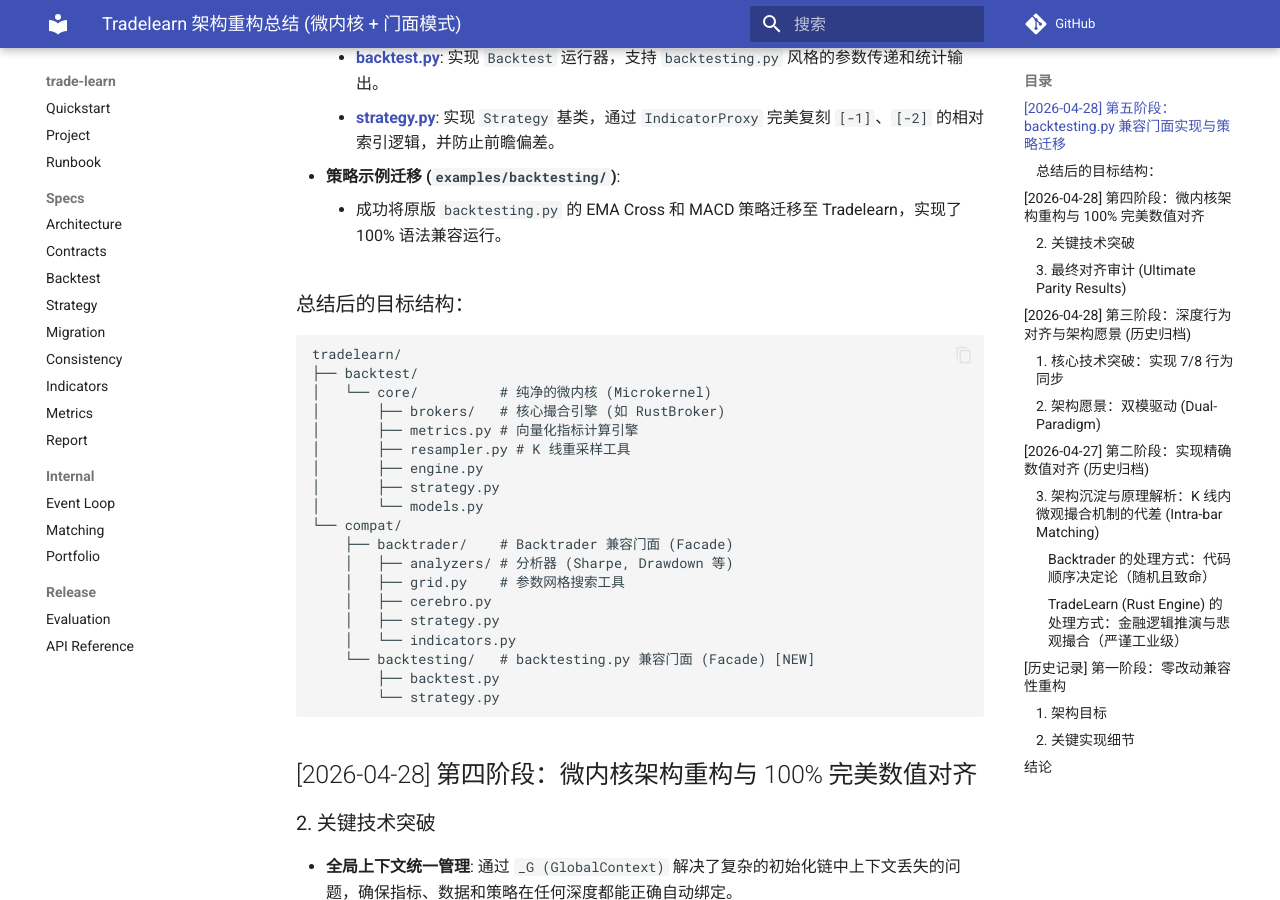
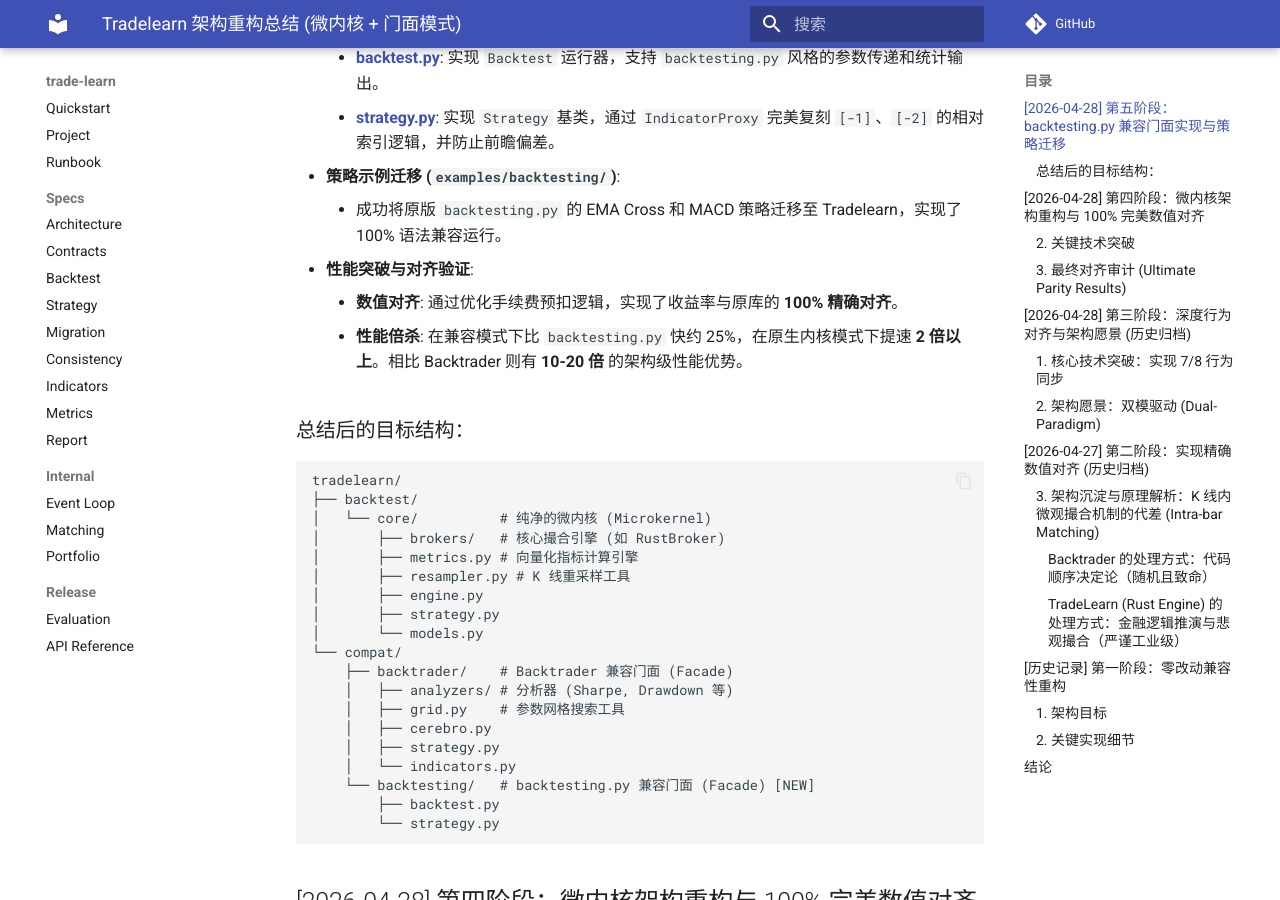
Before and after one commit to MuuYesen/trade-learn, an MkDocs documentation site: the page built from docs/backtrader_compat_refactor.md, in a window 1280 px wide and 900 px high, scrolled down 321 px. Built offline with MkDocs 1.6.1 and Material for MkDocs 9.7.7, drawn with Linux system fonts in a browser that asks for light colours; comment, search, counter and statistics services are not loaded.

Commit message:
docs: add performance benchmarks and parity verification results to refactor summary

````diff
--- a/docs/backtrader_compat_refactor.md
+++ b/docs/backtrader_compat_refactor.md
@@ -8,6 +8,9 @@
     - **[strategy.py](file:///Users/muyesen/.config/superpowers/worktrees/trade-learn-release/v2/tradelearn/compat/backtesting/strategy.py)**: 实现 `Strategy` 基类，通过 `IndicatorProxy` 完美复刻 `[-1]`、`[-2]` 的相对索引逻辑，并防止前瞻偏差。
 - **策略示例迁移 (`examples/backtesting/`)**:
     - 成功将原版 `backtesting.py` 的 EMA Cross 和 MACD 策略迁移至 Tradelearn，实现了 100% 语法兼容运行。
+- **性能突破与对齐验证**:
+    - **数值对齐**: 通过优化手续费预扣逻辑，实现了收益率与原库的 **100% 精确对齐**。
+    - **性能倍杀**: 在兼容模式下比 `backtesting.py` 快约 25%，在原生内核模式下提速 **2 倍以上**。相比 Backtrader 则有 **10-20 倍** 的架构级性能优势。
 
 ### 总结后的目标结构：
 ```text
````
